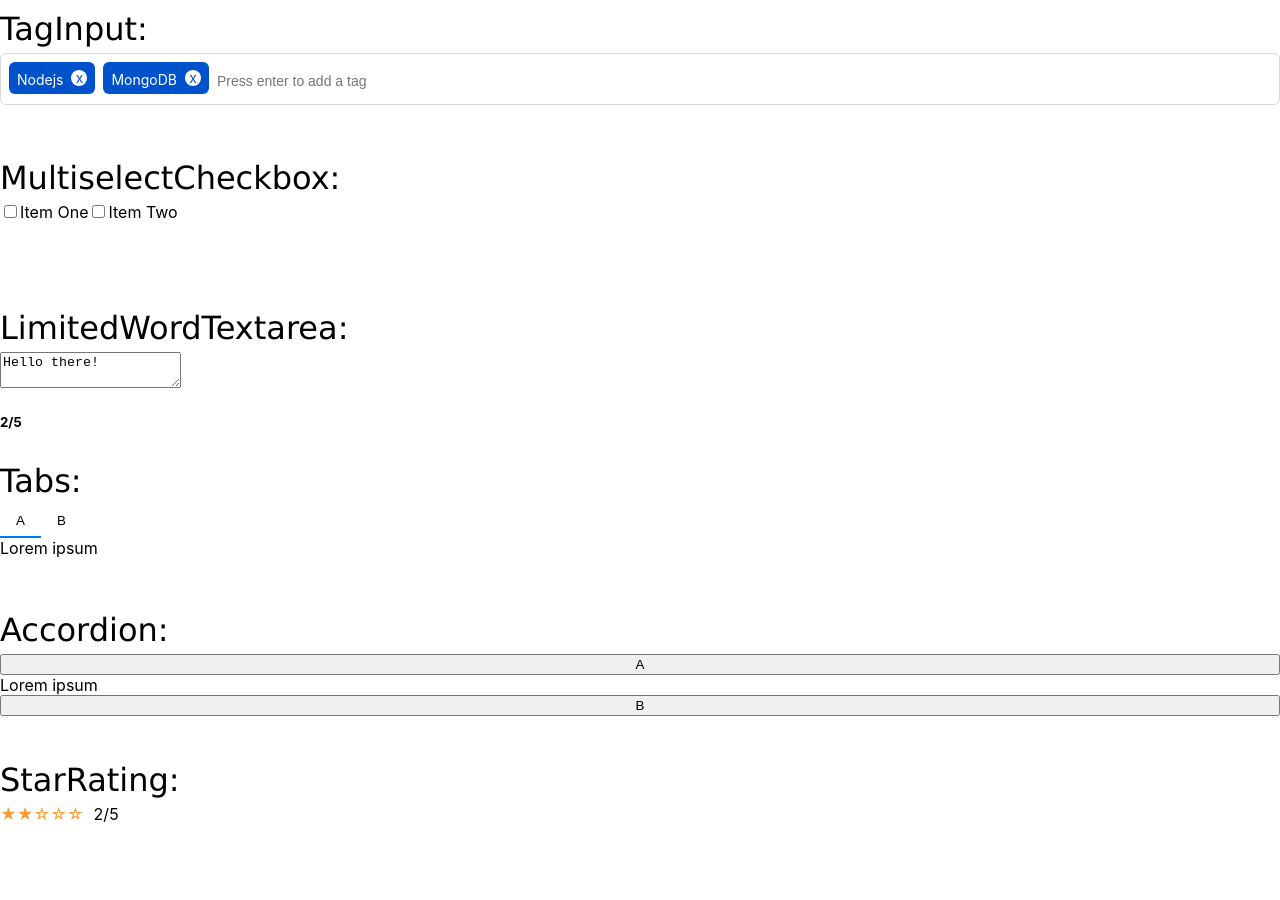
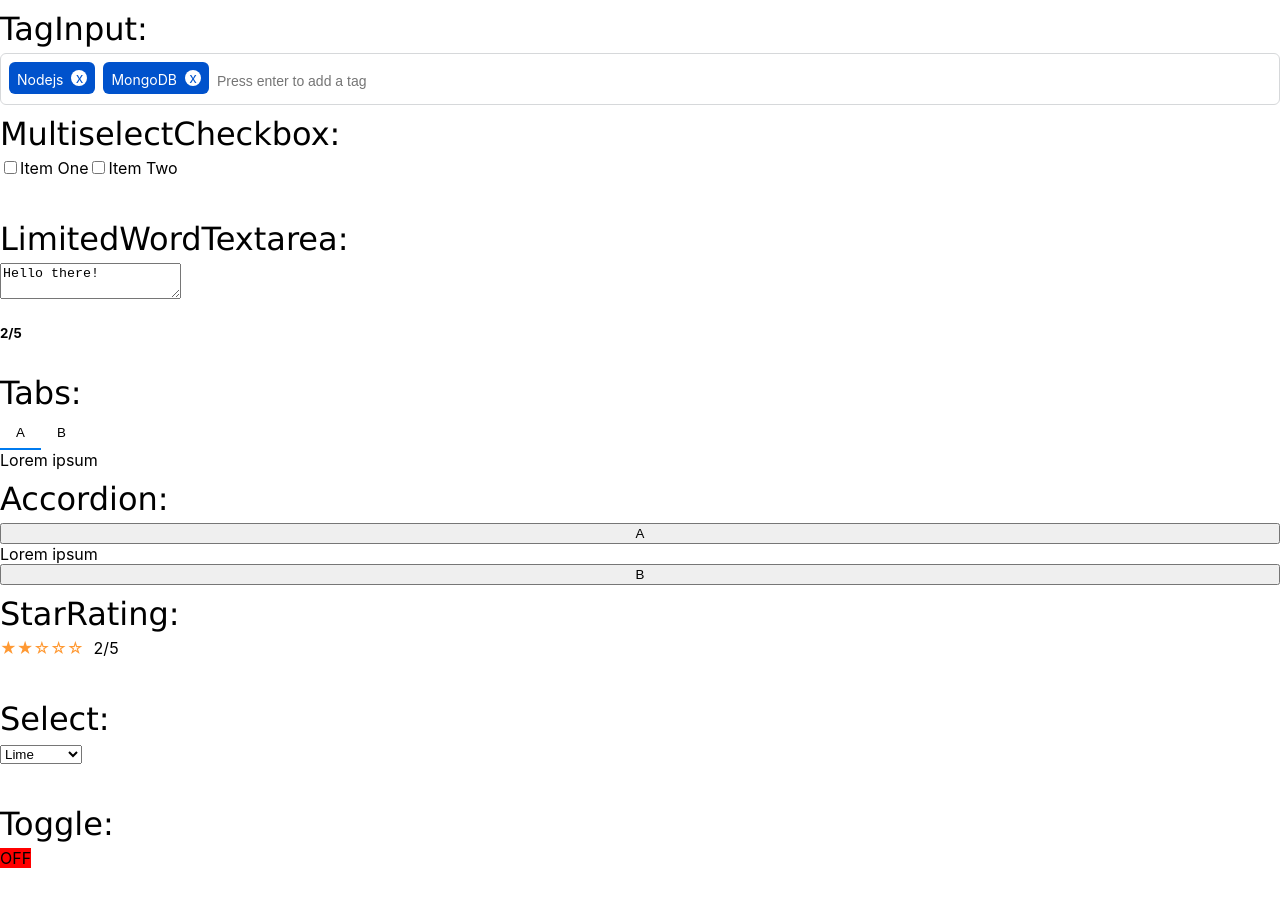
Before and after one commit to Lucas-Yi/30SecondsOfCode, a React (Create React App) app: page / in a window 1280 px wide. Built offline with nearby package versions, Linux system fonts and the light colour scheme.

Commit message:
Toggle Added

```diff
--- a/src/App.js
+++ b/src/App.js
@@ -5,10 +5,19 @@ import LimitedWordTextarea from "./components/LimitedWordTextarea"
 import {Tabs, TabItem} from "./components/Tabs"
 import {Accordion, AccordionItem} from "./components/Accordion"
 import StarRating from "./components/StarRating"
+import Select from "./components/Select"
+import Toggle from "./components/Toggle"
 
 function App() {
-  // options for MultiselectCheckbox
+  // options for MultiselectCheckbox Component
   const options = [{ label: 'Item One' }, { label: 'Item Two' }];
+  // choices for Select Component
+  const choices = [
+    ['grapefruit', 'Grapefruit'],
+    ['lime', 'Lime'],
+    ['coconut', 'Coconut'],
+    ['mango', 'Mango'],
+  ];
 
   return (
     <div className="components">
@@ -50,6 +59,18 @@ function App() {
         <p>StarRating:</p>
         <StarRating value={2} />
       </div>
+      <div>
+        <p>Select:</p>
+        <Select
+          values={choices}
+          selectedValue="lime"
+          onValueChange={val => console.log(val)}
+        />
+      </div>
+      <div>
+        <p>Toggle:</p>
+        <Toggle />
+      </div>
     </div>
   );
 }
--- /dev/null
+++ b/src/components/Select.js
@@ -0,0 +1,16 @@
+import React from "react"
+
+const Select = ({selectedValue, values, onValueChange})=>{
+    return(
+        <select
+            defaultValue={selectedValue}
+            onChange={e=>onValueChange(e.target.value)}
+        >
+            {values.map(([value,text])=>(
+                <option key={value} value={value}>{text}</option>
+            ))}
+        </select>
+    )
+}
+
+export default Select
--- a/src/components/StarRating.js
+++ b/src/components/StarRating.js
@@ -37,7 +37,6 @@ const StarRating = ({value})=>{
             </span>
         </div>
     )
-
 }
 
 export default StarRating
--- /dev/null
+++ b/src/components/Toggle.js
@@ -0,0 +1,16 @@
+import React, { useState } from "react"
+import "../css/toggle.css"
+
+const Toggle = ({ defaultToggled })=>{
+
+    const [isToggleOn, setIsToggleOn] = useState(defaultToggled)
+
+    return(
+        <label className={`toggle ${isToggleOn? "toggle-on" : "toggle-off"}`}>
+            <input type="checkbox" onClick={()=>setIsToggleOn(isToggleOn=>!isToggleOn)}/>
+            {isToggleOn? "ON":"OFF"}
+        </label>
+    )
+}
+
+export default Toggle
--- /dev/null
+++ b/src/css/toggle.css
@@ -0,0 +1,11 @@
+.toggle-on {
+    background-color: green;
+}
+
+.toggle-off {
+    background-color: red;
+}
+
+.toggle input[type="checkbox"] {
+    display: none;
+  }
```
